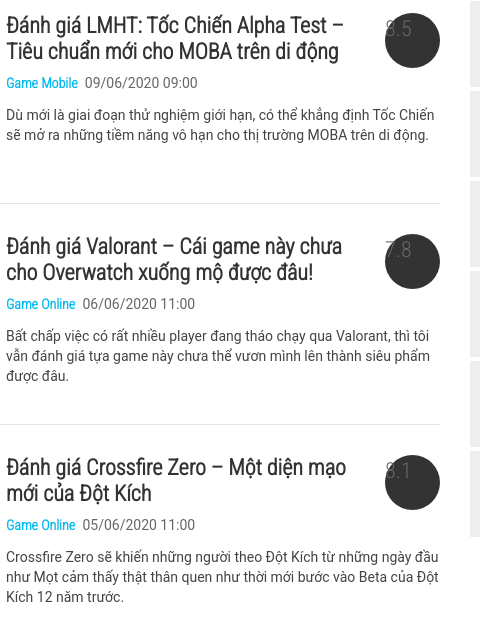
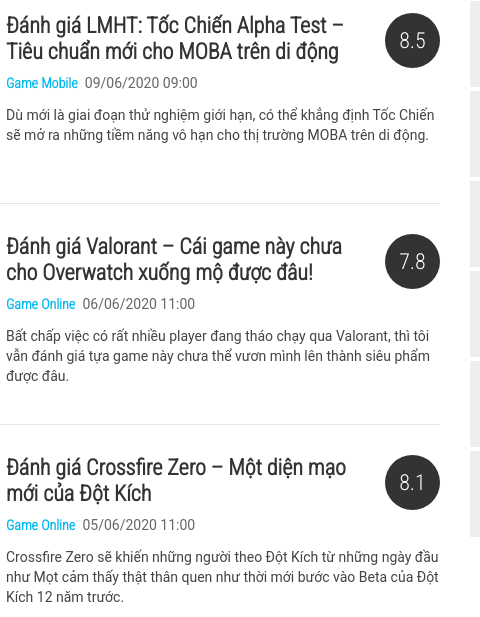
Before and after one commit to DoHuuDuy2kPtit/Project-ReviewGame, a plain HTML site: page index.html in a window 1280 px wide. Shown: the part 476-1093 px from the top of the page, 375-855 px from the left. Drawn offline with nearby package versions, Linux system fonts and the light colour scheme; a script that the page names is missing.

Commit message:
Modify file style.css

```diff
--- a/style.css
+++ b/style.css
@@ -190,7 +190,7 @@ body{
     background-color: rgba(0,0,0,.8);
 }
 
-.rating-scores.p73 {
+.rating-scores {
     color: white;
     text-align: center;
     padding: 12px;
```
